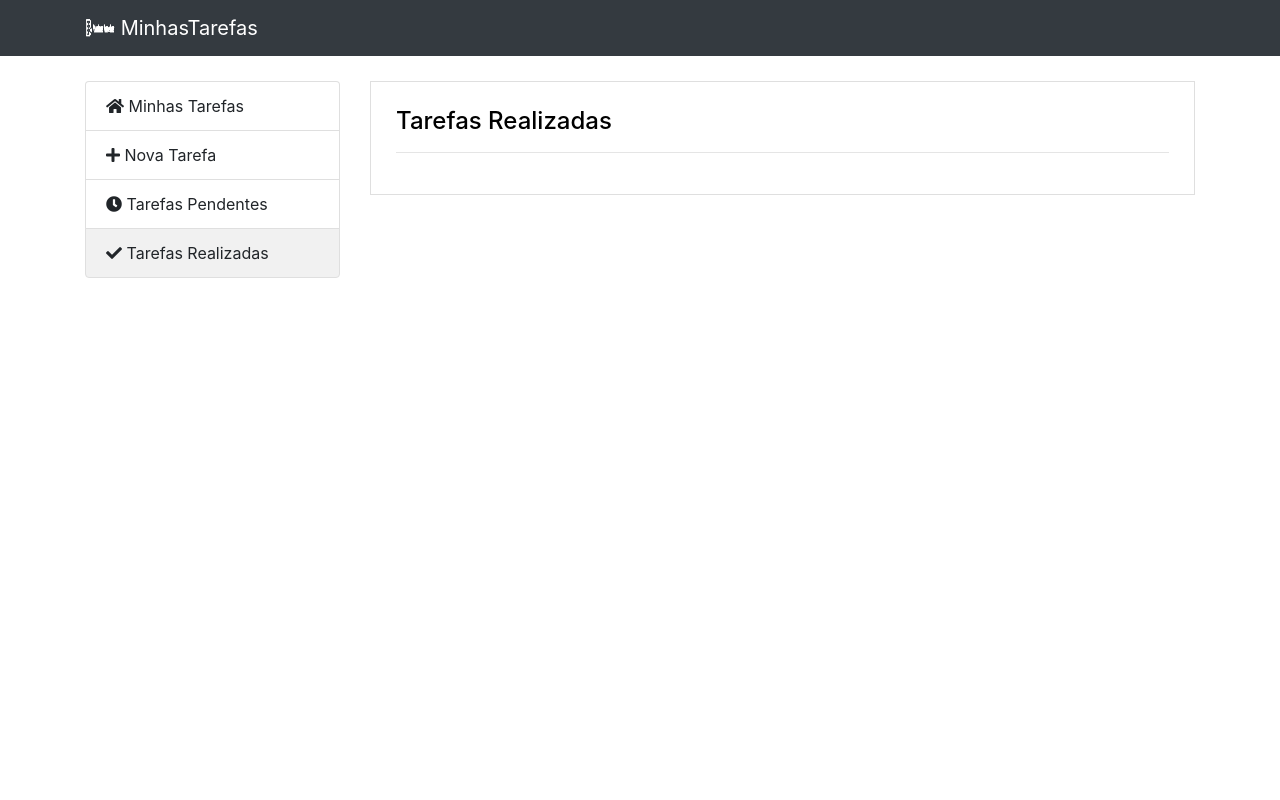
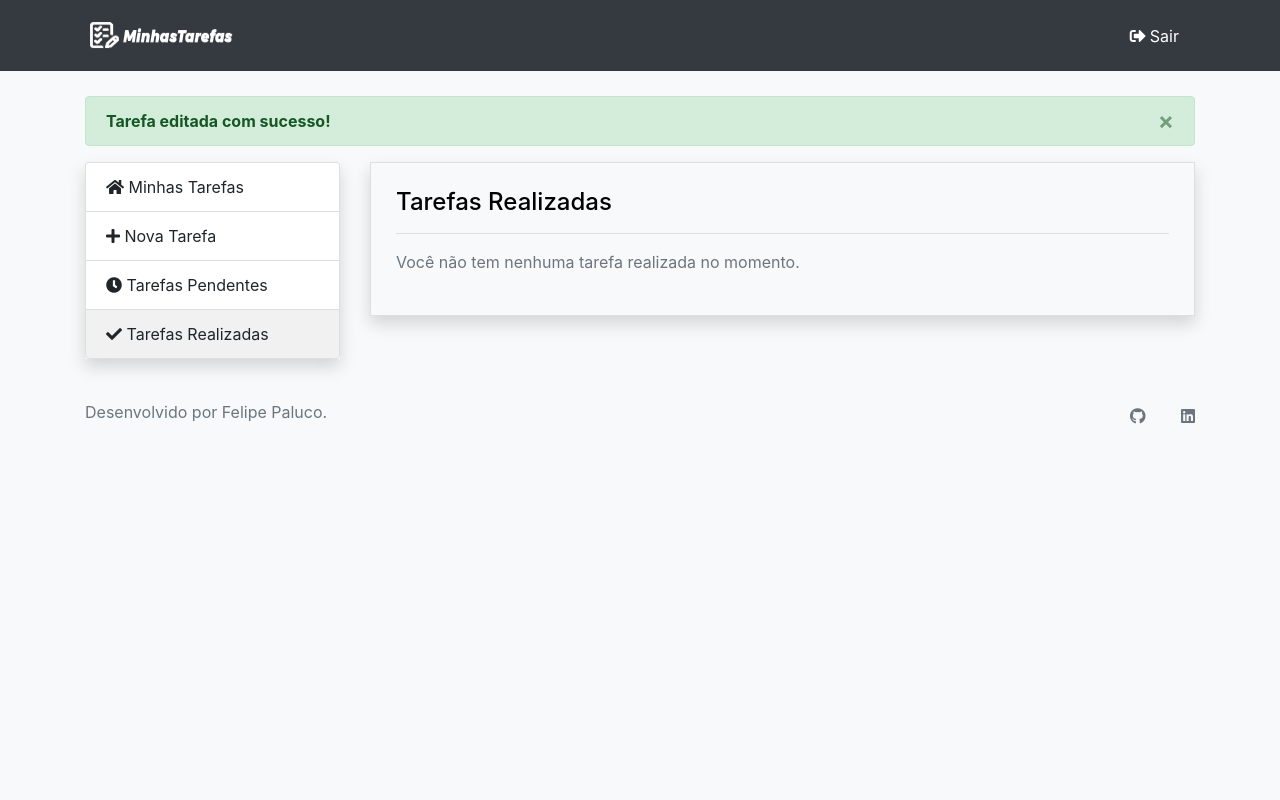
Before and after one commit to FelipePaluco/MinhasTarefas, a PHP site: page /app_tarefa/www/tarefas_realizadas.php?editado=true in a window 1280 px wide. Run offline with PHP 8.4, Linux system fonts and the light colour scheme; the visitor is signed in with stand-in values (Sample User, id 1); tables that the repository leaves empty or names only in its code hold one stand-in row (values such as "Sample post"); some libraries are stand-ins or nearby versions.

Commit message:
Refactory do sistema de tarefas realizadas e page

```diff
--- a/www/tarefas_realizadas.php
+++ b/www/tarefas_realizadas.php
@@ -1,6 +1,9 @@
 <?php
 	$acao = 'recuperarRealizadas';
 	require '../scripts/tarefa_controller.php';
+	if(!isset($_SESSION['logado']) || $_SESSION['logado'] == false) {
+		Header('Location: http://localhost/app_tarefa/www/index.php');
+	}
 ?>
 <html>
 	<head>
@@ -11,24 +14,90 @@
 		<link rel="stylesheet" href="css/estilo.css">
 		<link rel="stylesheet" href="https://stackpath.bootstrapcdn.com/bootstrap/4.1.3/css/bootstrap.min.css" integrity="sha384-MCw98/SFnGE8fJT3GXwEOngsV7Zt27NXFoaoApmYm81iuXoPkFOJwJ8ERdknLPMO" crossorigin="anonymous">
 		<link rel="stylesheet" href="https://use.fontawesome.com/releases/v5.3.1/css/all.css" integrity="sha384-mzrmE5qonljUremFsqc01SB46JvROS7bZs3IO2EmfFsd15uHvIt+Y8vEf7N7fWAU" crossorigin="anonymous">
+
+		<script>
+		function editar(id, txtTarefa) {
+			// Criar um formulário
+			let form = document.createElement('form');
+			form.action = "../scripts/tarefa_controller.php?pag=tarefas_realizadas&acao=atualizar";
+			form.method = "POST";
+			form.className = 'row'
+
+			// Criar um input pra entrada de texto
+			let inputTarefa = document.createElement('input');
+			inputTarefa.type = "text";
+			inputTarefa.name = "tarefa";
+			inputTarefa.className = "col-10 form-control mt-4";
+			inputTarefa.value = txtTarefa;
+
+			// criar um input hidden para guardar o id da tarefa.
+			let inputID = document.createElement('input');
+			inputID.type = "hidden";
+			inputID.name = "id";
+			inputID.value = id;
+
+			// Criar um button para envio do form
+			let buttonTarefa = document.createElement('button');
+			buttonTarefa.type = "submit";
+			buttonTarefa.className = "col-2 btn btn-info mt-4";
+			buttonTarefa.innerHTML = "Editar"
+
+
+
+			//Incluir inputTarefa no form
+			form.appendChild(inputTarefa);
+
+			//Incluir inputTarefa no form
+			form.appendChild(inputID);
+
+			//Incluir butonTarefa no form
+			form.appendChild(buttonTarefa);
+
+			//selecionar a div tarefa
+			let tarefa = document.getElementById('tarefa_'+id);
+			tarefa.innerHTML = "";
+
+			tarefa.insertBefore(form, tarefa[0])
+		}
+
+		function remover(id) {
+			location.href =  '../scripts/tarefa_controller.php?acao=remover&id='+id;
+		}
+
+		function marcarPendente(id) {
+			location.href =  '../scripts/tarefa_controller.php?pag=tarefas_realizadas&acao=marcarPendente&id='+id;
+		}
+		</script>
 	</head>
 
-	<body>
+	<body class="bg-light">
 		<nav class="navbar navbar navbar-dark bg-dark">
 			<div class="container ">
 				<a class="navbar-brand" href="#">
-					<img src="img/logo.png" width="30" height="30" class="d-inline-block align-top" alt="">
-					MinhasTarefas
+					<img src="img/logo.png" width="150" height="45" class="d-inline-block align-top" alt="">
 				</a>
+				<div class="navbar nav">
+					<ul class="nav">
+						<li class="nav-item"><a href="../scripts/login_controller.php?logout=true" class="text-white"><i class="fas fa-sign-out-alt"></i> Sair</li></a>
+					</ul>
+				</div>
 			</div>
 		</nav>
 
 
-		<div class="container app s">
+		<div class="container app">
+			<?php if(isset($_GET['editado']) && $_GET['editado'] == 'true') { ?>
+					<div class="alert alert-success alert-dismissible fade show" role="alert">
+						<strong>Tarefa editada com sucesso!</strong>
+							<button type="button" class="close" data-dismiss="alert" aria-label="Fechar">
+								<span aria-hidden="true">&times;</span>
+							</button>
+					</div>
+			<?php } ?>
 			<div class="row">
-				<div class="col-md-3 menu">
-				<ul class="list-group">
-						<li class="list-group-item"><a href="index.php"><i class="fas fa-home"></i> Minhas Tarefas</a></li>
+				<div class="col-md-3 menu ">
+					<ul class="list-group shadow">
+						<li class="list-group-item"><a href="dashboard.php"><i class="fas fa-home"></i> Minhas Tarefas</a></li>
 						<li class="list-group-item"><a href="nova_tarefa.php"><i class="fas fa-plus"></i> Nova Tarefa</a></li>
 						<li class="list-group-item"><a href="tarefas_pendentes.php"><i class="fas fa-clock"></i> Tarefas Pendentes</a></li>
 						<li class="list-group-item active"><a href="#"><i class="fas fa-check"></i> Tarefas Realizadas</a></li>
@@ -36,24 +105,48 @@
 				</div>
 
 				<div class="col-md-9">
-					<div class="container pagina">
+					<div class="container pagina shadow">
 					<div class="row">
 						<div class="col">
 							<h4>Tarefas Realizadas</h4>
 							<hr />
 							<?php foreach($tarefas as $indice => $tarefa) { ?>
 							<div class="row mb-3 d-flex align-items-center tarefa">
-									<div class="col" id="tarefa_<?= $tarefa->id; ?>">
+								<div class="col-md-9" id="tarefa_<?= $tarefa->id; ?>">
 									<?= $tarefa->tarefa; ?> - <strong class="text-success">(realizado)</strong>
+								</div>
+								<div class="col-sm-3 mt-2 d-flex justify-content-between">
+									<i class="fas fa-trash-alt fa-lg text-danger" style="cursor: pointer;" onclick="remover(<?= $tarefa->id?>);"></i>
+									<i class="fas fa-edit fa-lg text-info" style="cursor: pointer;" onclick="editar(<?= $tarefa->id?> , '<?= $tarefa->tarefa ?>');"></i>
+									<i class="fas fa-clock fa-lg text-warning" style="cursor: pointer;" onclick="marcarPendente(<?= $tarefa->id?>);"></i>
 								</div>
 							</div>
 								<hr/>
 								<?php } ?>
+								<?php if($tarefas == null) {?>
+									<p class="text-muted">Você não tem nenhuma tarefa realizada no momento.</p>
+								<?php }?>
 							</div>
 						</div>
 					</div>
 				</div>
 			</div>
 		</div>
+	<footer class="footer">
+		<div class="container">
+			<div class="row">
+					<div class="col-md-11">
+						<p class="text-muted mt-3">Desenvolvido por Felipe Paluco.</p>
+					</div>
+					<div class="col-md-1 mt-4 d-flex justify-content-between">
+						<a href="https://github.com/FelipePaluco" class="text-muted "><i class="fab fa-github fa-md"></i></a>
+						<a href="https://linkedin.com/in/felipepaluco/" class="text-muted"><i class="fab fa-linkedin fa-md"></i></a>
+					</div>
+				</div>
+			</div>
+		</footer>
+	<!-- Bootstrap -->
+	<script src="https://cdn.jsdelivr.net/npm/jquery@3.5.1/dist/jquery.slim.min.js" integrity="sha384-DfXdz2htPH0lsSSs5nCTpuj/zy4C+OGpamoFVy38MVBnE+IbbVYUew+OrCXaRkfj" crossorigin="anonymous"></script>
+	<script src="https://cdn.jsdelivr.net/npm/bootstrap@4.6.1/dist/js/bootstrap.bundle.min.js" integrity="sha384-fQybjgWLrvvRgtW6bFlB7jaZrFsaBXjsOMm/tB9LTS58ONXgqbR9W8oWht/amnpF" crossorigin="anonymous"></script>
 	</body>
 </html>
```
Lines whose indentation alone changed are shown as unchanged.
